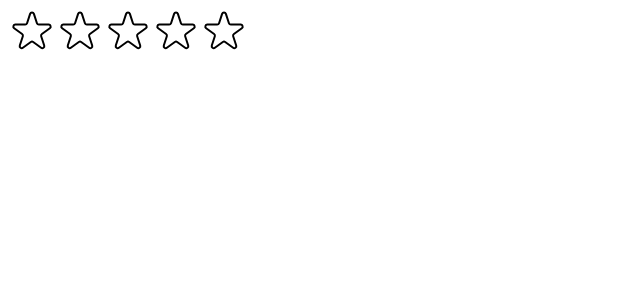
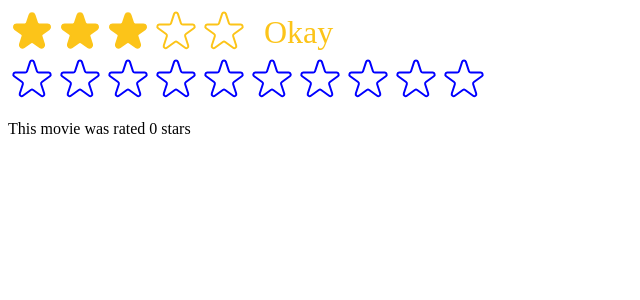
Before and after one commit to Maxeroz/usepopcorn, a React (Create React App) app: page / in a window 1280 px wide. Shown: the top 300 px of the page, without its empty margins (0-640 px from the left). Built offline with nearby package versions, Linux system fonts and the light colour scheme.

Commit message:
Improving Reusability With Props

```diff
--- a/src/StarRating.js
+++ b/src/StarRating.js
@@ -10,21 +10,32 @@ const starContainerStyle = {
   display: "flex",
 };
 
-const textStyle = {
-  lineHeight: "1px",
-  margin: "0px",
-};
-
-export default function StarRating({ maxRating = 5 }) {
-  const [rating, setRating] = useState(0);
+export default function StarRating({
+  maxRating = 5,
+  color = "#fcc419",
+  size = 48,
+  className = "",
+  messages = [],
+  defaultRating = 0,
+  onSetRating,
+}) {
+  const [rating, setRating] = useState(defaultRating);
   const [tempRating, setTempRating] = useState(0);
 
   function handleRating(rating) {
     setRating(rating);
+    onSetRating(rating);
   }
 
+  const textStyle = {
+    lineHeight: "1px",
+    margin: "0px",
+    color,
+    fontSize: `${size / 1.5}px`,
+  };
+
   return (
-    <div style={containerStyle}>
+    <div style={containerStyle} className={className}>
       <div style={starContainerStyle}>
         {Array.from({ length: maxRating }, (_, i) => (
           <Star
@@ -33,22 +44,28 @@ export default function StarRating({ maxRating = 5 }) {
             onRate={() => handleRating(i + 1)}
             onHoverIn={() => setTempRating(i + 1)}
             onHoverOut={() => setTempRating(0)}
+            color={color}
+            size={size}
           />
         ))}
       </div>
-      <p style={textStyle}>{tempRating || rating || ""}</p>
+      <p style={textStyle}>
+        {messages.length === maxRating
+          ? messages[tempRating ? tempRating - 1 : rating - 1]
+          : tempRating || rating || ""}
+      </p>
     </div>
   );
 }
 
-const starStyle = {
-  width: "48px",
-  height: "48px",
-  display: "block",
-  cursor: "pointer",
-};
+function Star({ onRate, full, onHoverIn, onHoverOut, color, size }) {
+  const starStyle = {
+    width: `${size}px`,
+    height: `${size}px`,
+    display: "block",
+    cursor: "pointer",
+  };
 
-function Star({ onRate, full, onHoverIn, onHoverOut }) {
   return (
     <span
       role="button"
@@ -61,8 +78,8 @@ function Star({ onRate, full, onHoverIn, onHoverOut }) {
         <svg
           xmlns="http://www.w3.org/2000/svg"
           viewBox="0 0 20 20"
-          fill="#000"
-          stroke="#000"
+          fill={color}
+          stroke={color}
         >
           <path d="M9.049 2.927c.3-.921 1.603-.921 1.902 0l1.07 3.292a1 1 0 00.95.69h3.462c.969 0 1.371 1.24.588 1.81l-2.8 2.034a1 1 0 00-.364 1.118l1.07 3.292c.3.921-.755 1.688-1.54 1.118l-2.8-2.034a1 1 0 00-1.175 0l-2.8 2.034c-.784.57-1.838-.197-1.539-1.118l1.07-3.292a1 1 0 00-.364-1.118L2.98 8.72c-.783-.57-.38-1.81.588-1.81h3.461a1 1 0 00.951-.69l1.07-3.292z" />
         </svg>
@@ -71,7 +88,7 @@ function Star({ onRate, full, onHoverIn, onHoverOut }) {
           xmlns="http://www.w3.org/2000/svg"
           fill="none"
           viewBox="0 0 24 24"
-          stroke="#000"
+          stroke={color}
         >
           <path
             strokeLinecap="round"
--- a/src/index.js
+++ b/src/index.js
@@ -1,14 +1,30 @@
-import React from "react";
+import React, { useState } from "react";
 import ReactDOM from "react-dom/client";
 // import "./index.css";
 // import App from "./App";
 import StarRating from "./StarRating.js";
 
+function Test() {
+  const [movieRating, setMovieRating] = useState(0);
+
+  return (
+    <div>
+      <StarRating color="blue" maxRating={10} onSetRating={setMovieRating} />
+      <p>This movie was rated {movieRating} stars</p>
+    </div>
+  );
+}
+
 const root = ReactDOM.createRoot(document.getElementById("root"));
 root.render(
   <React.StrictMode>
     {/* <App /> */}
-    <StarRating />
+    <StarRating
+      maxRating={5}
+      messages={["Terrible", "Bad", "Okay", "Good", "Amazing"]}
+      defaultRating={3}
+    />
+    <Test />
   </React.StrictMode>
 );
 
```
